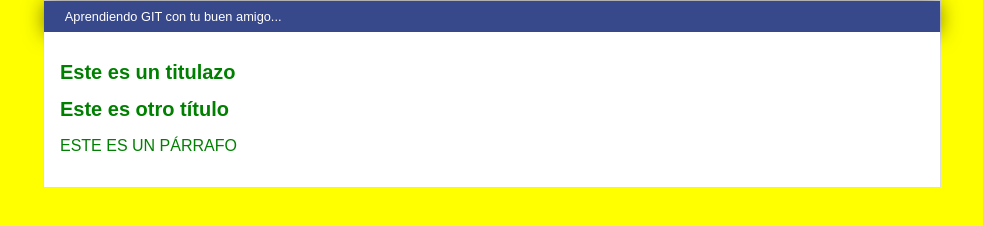
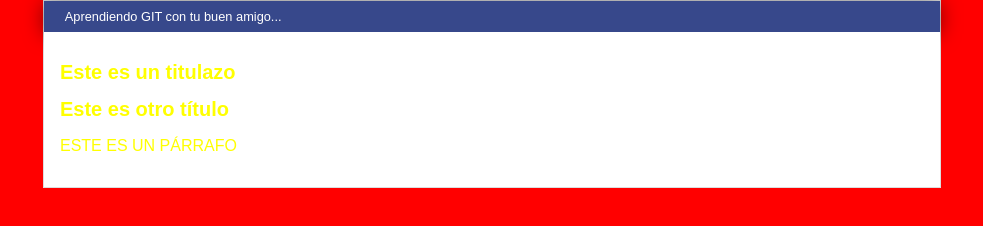
Before and after one commit to hmgarci/Curso_git, a plain HTML site: page index.html in a window 1280 px wide. Shown: the whole page, without its empty margins (148-1131 px from the left). Drawn offline with Linux system fonts and the light colour scheme.

Commit message:
Cambio el fondo a rojo y la letra a amarillo

```diff
--- a/css/estilos.css
+++ b/css/estilos.css
@@ -1,7 +1,7 @@
 body
 {
-    background: yellow;
-    color: green;
+    background: red;
+    color: yellow;
     text-align: center;
     font-family: Arial;
     font-size: 16px;
```
